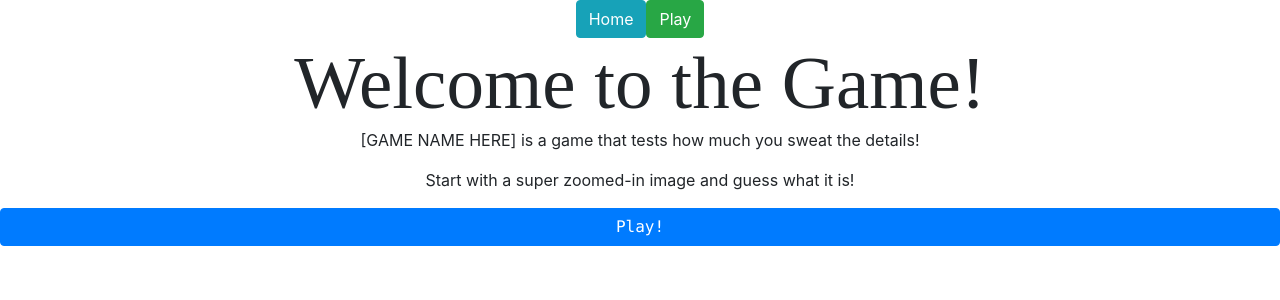
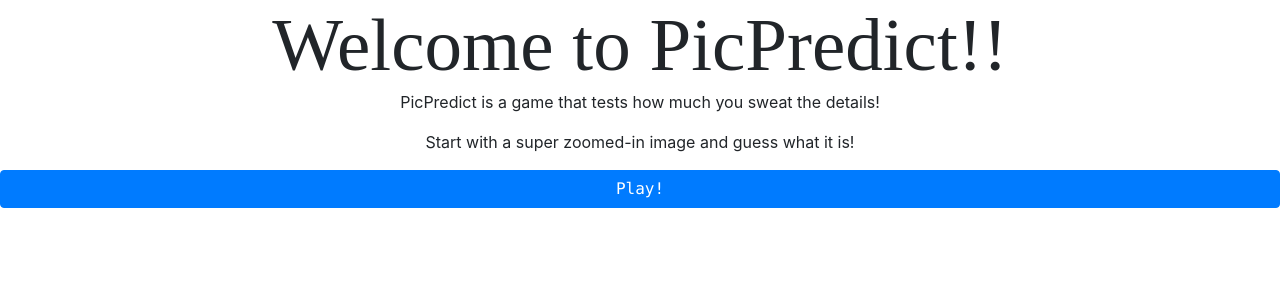
Before and after one commit to hallegv/cmsi-298-final-project, a React (Create React App) app: page / in a window 1280 px wide. Shown: the top 300 px of the page. Built offline with nearby package versions, Linux system fonts and the light colour scheme.

Commit message:
Respec'd App to consolidate homepage.

```diff
--- a/src/App.js
+++ b/src/App.js
@@ -1,42 +1,58 @@
 import "./App.css";
 import Picture from "./components/Picture";
-import HomePage from "./components/HomePage";
 import {
   BrowserRouter as Router,
   Switch,
   Route,
   NavLink
 } from "react-router-dom";
-import { Button, ButtonGroup } from "react-bootstrap";
+import {useState, useEffect} from "react";
+import { Button, Spinner } from "react-bootstrap";
 
 function App() {
+  const [playing, setPlaying] = useState(false);
+  const[loading, setLoading] = useState(false);
+
+  useEffect(() => {
+    setLoading(true);
+    setLoading(false);},
+    [setLoading]);
+
+    if (loading) {
+      return <Spinner animation='border' style={{ margin: '50%' }} />;
+    }
+    else if(playing) {
+      return (<Picture />);
+    }
+    else {
       return (
         <div className="App">
+          <h1 style = {{
+            textAlign: "center",
+            fontFamily: "Papyrus",
+            fontSize: 75,
+            borderBottom: 0,
+            paddingBottom: 0,
+            marginBottom: 0}}
+          >Welcome to PicPredict!!</h1>
+
+          <p>PicPredict is a game that tests how much you sweat the details!</p>
+          <p>Start with a super zoomed-in image and guess what it is!</p>
+
           <Router>
-        <div>
-        <ButtonGroup toggle size="lg">
-            <NavLink to="/">
-              <Button variant="info">Home</Button>
+            <NavLink to="/play">
+              <Button block style = {{fontFamily: "Monaco"}} onClick={() =>setPlaying(true)}>Play!</Button>
             </NavLink>
-
-            <NavLink to="/play">
-              <Button variant="success">Play</Button>
-            </NavLink>
-          </ButtonGroup>
 
             <Switch>
               <Route path="/play">
                 <Picture />
               </Route>
-            <Route path="/">
-              <HomePage />
-            </Route>
             </Switch>
-          </div>
           </Router>
     </div>
       );
-
+    }
 }
 
 export default App;
```
Lines whose indentation alone changed are shown as unchanged.
